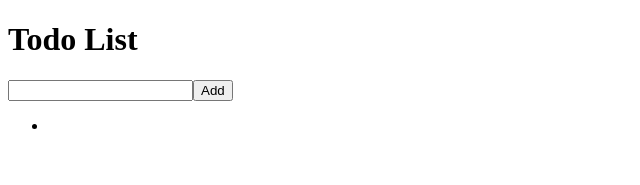
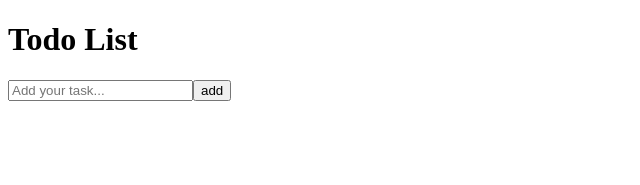
Before and after one commit to rosieespencer/ToDo-List, a React (Vite) app: page / in a window 1280 px wide. Shown: the top 185 px of the page, without its empty margins (0-640 px from the left). Built offline with nearby package versions, Linux system fonts and the light colour scheme.

Commit message:
Adds ability to add tasks to Todo list

```diff
--- a/src/App.tsx
+++ b/src/App.tsx
@@ -1,17 +1,58 @@
+import { useState } from 'react'
 
 function App() {
 
+  // Todo list item shape
+  type Todo = {
+    id: number;
+    task: string;
+    completed: boolean;
+  };
+
+  const [task, setTask] = useState<string>('');
+
+  const [todos, setTodos] = useState<Todo[]>([]);
+
+  const handleSubmit = (e: React.SubmitEvent) => {
+    e.preventDefault();
+
+    // Check task is not empty
+    if (!task.trim().length) {
+      return;
+    };
+
+    // Create Todo list item
+    const newTodo: Todo = {
+      id: Date.now(),
+      task: task,
+      completed: false,
+    };
+
+    // Add new todo to list
+    setTodos([...todos, newTodo]);
+    setTask('');
+  }
+
   return (
     <div>
-      <h1 className="title">Todo List</h1>
-      <form className="add-todo-form">
-        <input type="text" name="Add your task" />
-        <button type="submit">Add</button>
+      <h1 className="header">Todo List</h1>
+      <form className="add-todo-form" onSubmit={handleSubmit}>
+        <input
+          type="text"
+          value={task}
+          onChange={(e) => setTask(e.target.value)}
+          placeholder="Add your task..."
+        />
+        <button type="submit">add</button>
       </form>
 
       <ul>
-        <li>
-        </li>
+        {todos.map((todo) => (
+          <li key={todo.id}>
+            <input type="checkbox"/>
+            {todo.task}
+          </li>
+        ))}
       </ul>
     </div>
   );
```
